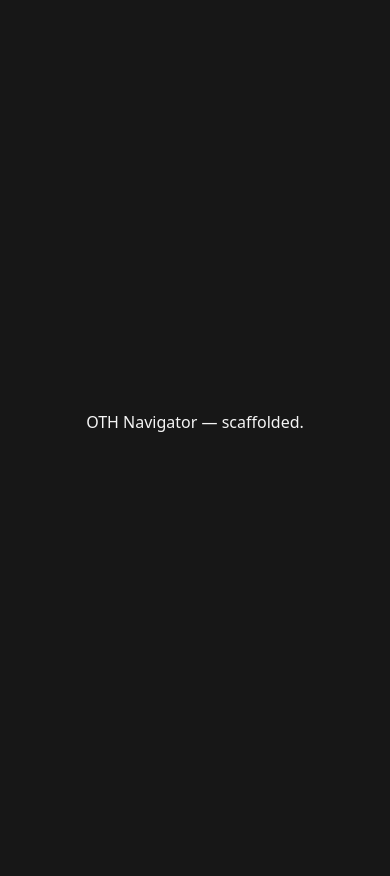
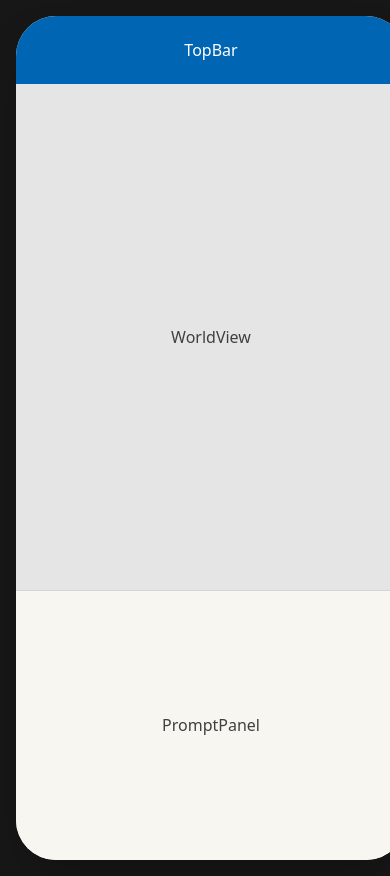
Before and after one commit to qiaodotzip/oth-navigator, a React (Vite) app: page / in a window 390 px wide. Before the commit the page ends 844 px from the top, so only its background shows below. Built offline with nearby package versions, Linux system fonts and the light colour scheme.

Commit message:
feat: phone-shaped layout shell with three zones

```diff
--- a/src/App.tsx
+++ b/src/App.tsx
@@ -1,7 +1,13 @@
+import { PhoneFrame } from "@/ui/PhoneFrame";
+
 export default function App() {
   return (
-    <div className="grid min-h-screen place-items-center text-neutral-100">
-      <p>OTH Navigator — scaffolded.</p>
-    </div>
+    <PhoneFrame>
+      <div className="flex h-full flex-col">
+        <div className="h-[8%] bg-oth-primary text-white grid place-items-center">TopBar</div>
+        <div className="h-[60%] bg-neutral-200 grid place-items-center text-neutral-700">WorldView</div>
+        <div className="h-[32%] bg-oth-paper border-t border-neutral-300 grid place-items-center text-neutral-700">PromptPanel</div>
+      </div>
+    </PhoneFrame>
   );
 }
--- /dev/null
+++ b/src/ui/PhoneFrame.tsx
@@ -0,0 +1,14 @@
+import { ReactNode } from "react";
+
+export function PhoneFrame({ children }: { children: ReactNode }) {
+  return (
+    <div className="grid min-h-screen place-items-center bg-neutral-900 p-4">
+      <div
+        className="relative overflow-hidden rounded-[2.5rem] bg-oth-paper shadow-2xl"
+        style={{ width: 390, height: 844 }}
+      >
+        {children}
+      </div>
+    </div>
+  );
+}
--- a/vite.config.ts
+++ b/vite.config.ts
@@ -1,8 +1,14 @@
 import { defineConfig } from "vite";
 import react from "@vitejs/plugin-react";
+import path from "node:path";
 
 export default defineConfig({
   plugins: [react()],
+  resolve: {
+    alias: {
+      "@": path.resolve(__dirname, "src"),
+    },
+  },
   server: {
     proxy: {
       "/api": "http://localhost:3000",
```
